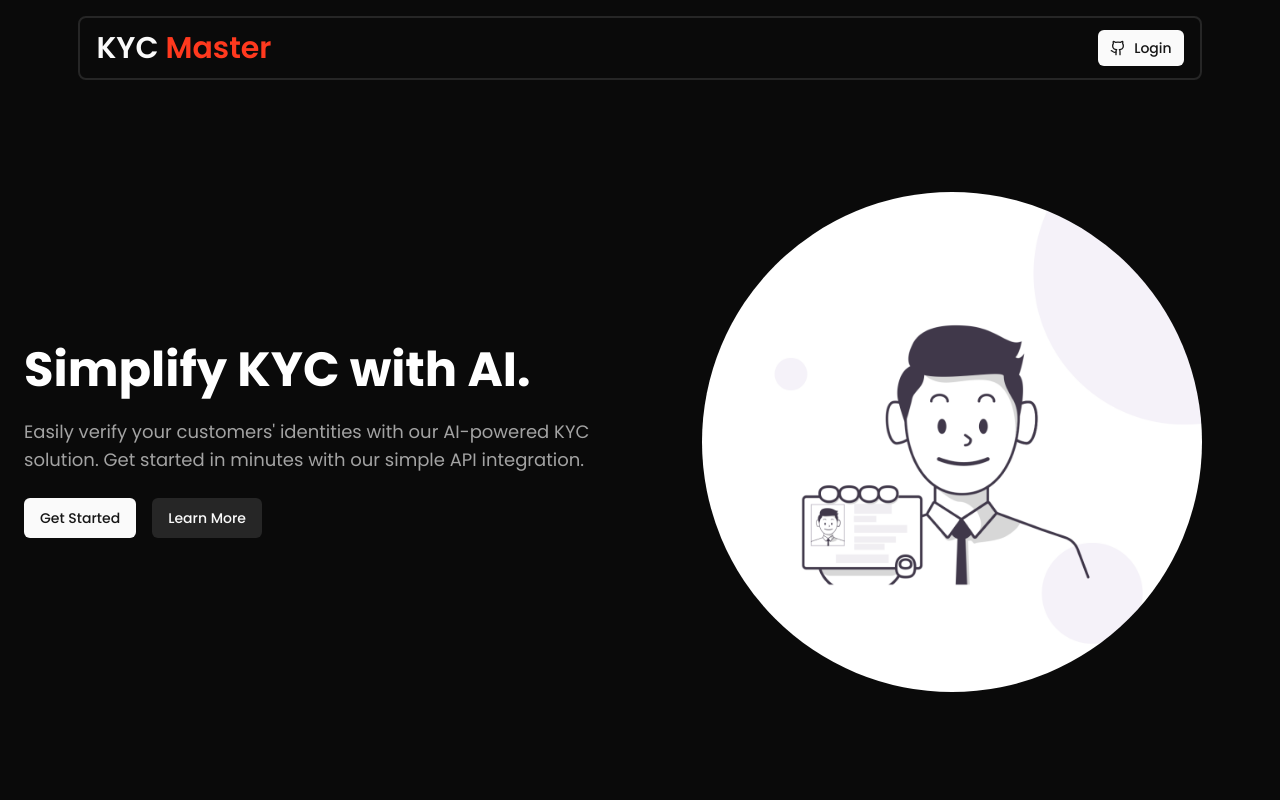
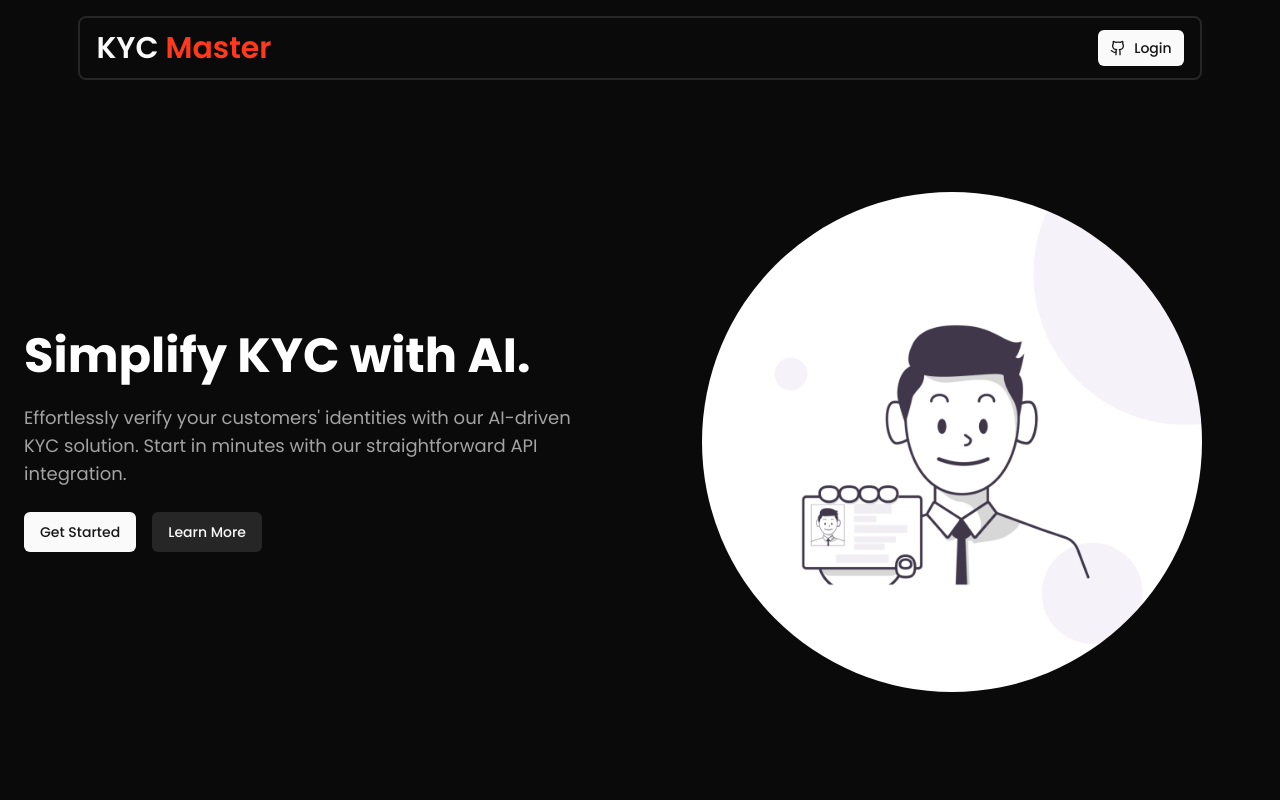
Before and after one commit to utsavdotdev/ai-kyc, a React (Vite) app in the folder client/: page / in a window 1280 px wide. Shown: the top 800 px of the page. Built offline with nearby package versions, Linux system fonts and the light colour scheme.

Commit message:
home page completed

```diff
--- a/client/src/index.css
+++ b/client/src/index.css
@@ -78,3 +78,16 @@
 * {
   font-family: "Poppins", sans-serif;
 }
+
+::-webkit-scrollbar {
+  width: 5px;
+}
+
+::-webkit-scrollbar-track {
+  background: #0a0a0a;
+}
+
+::-webkit-scrollbar-thumb {
+  background: #404040;
+  border-radius: 5px;
+}
--- a/client/src/pages/Hero.jsx
+++ b/client/src/pages/Hero.jsx
@@ -53,8 +53,9 @@ const Hero = () => {
               Simplify KYC with AI.
             </h1>
             <p className="text-lg text-muted-foreground">
-              Easily verify your customers' identities with our AI-powered KYC
-              solution. Get started in minutes with our simple API integration.
+              Effortlessly verify your customers' identities with our AI-driven
+              KYC solution. Start in minutes with our straightforward API
+              integration.
             </p>
             <div className="flex gap-4">
               <Button>Get Started</Button>
```
